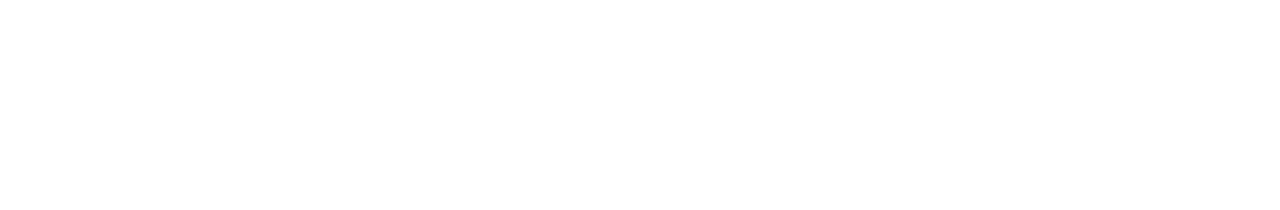
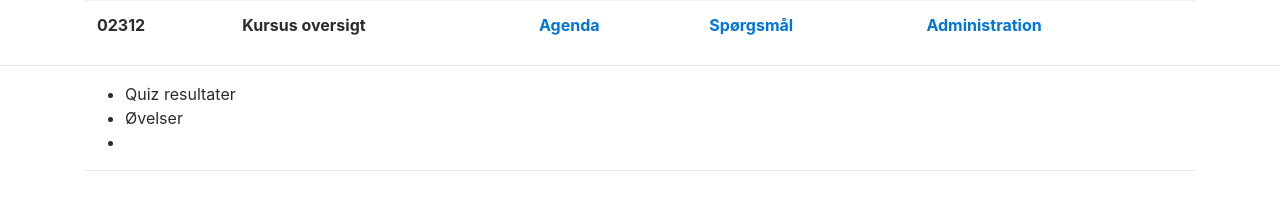
Before and after one commit to cbudtz/bachelor, a plain HTML site: page Bachelor/WebContent/administration.html in a window 1280 px wide. Drawn offline with Linux system fonts and the light colour scheme.

Commit message:
dummy file

```diff
--- a/Bachelor/WebContent/administration.html
+++ b/Bachelor/WebContent/administration.html
@@ -2,9 +2,40 @@
 <html>
 <head>
 <meta charset="UTF-8">
-<title>Insert title here</title>
+<title>Agenda</title>
+<script src="js/jquery-3.2.0.min.js"></script>
+<script src="js/bootstrap.min.js"></script>
+<link rel="stylesheet" type="text/css" href="css/bootstrap.css">
 </head>
 <body>
+	<div>
+		<div class="container">
+			<table class="table">
+				<tr>
+					<th>02312</th>
+					<th>Kursus oversigt</th>
+					<th><a href="index.html">Agenda</a></th>
+					<th><a href="questions.html">Spørgsmål</a></th>
+					<th><a href="administration.html">Administration</a></th>
+				</tr>
+			</table>
+		</div>
+		<hr>
 
+		<div class="container">
+			<ul>
+				<li>Quiz resultater</li>
+				<li>Øvelser</li>
+				<li></li>
+
+
+			</ul>
+			<hr>
+
+		</div>
+
+
+
+	</div>
 </body>
 </html>
```
Also changed, not shown: 1 other file.
